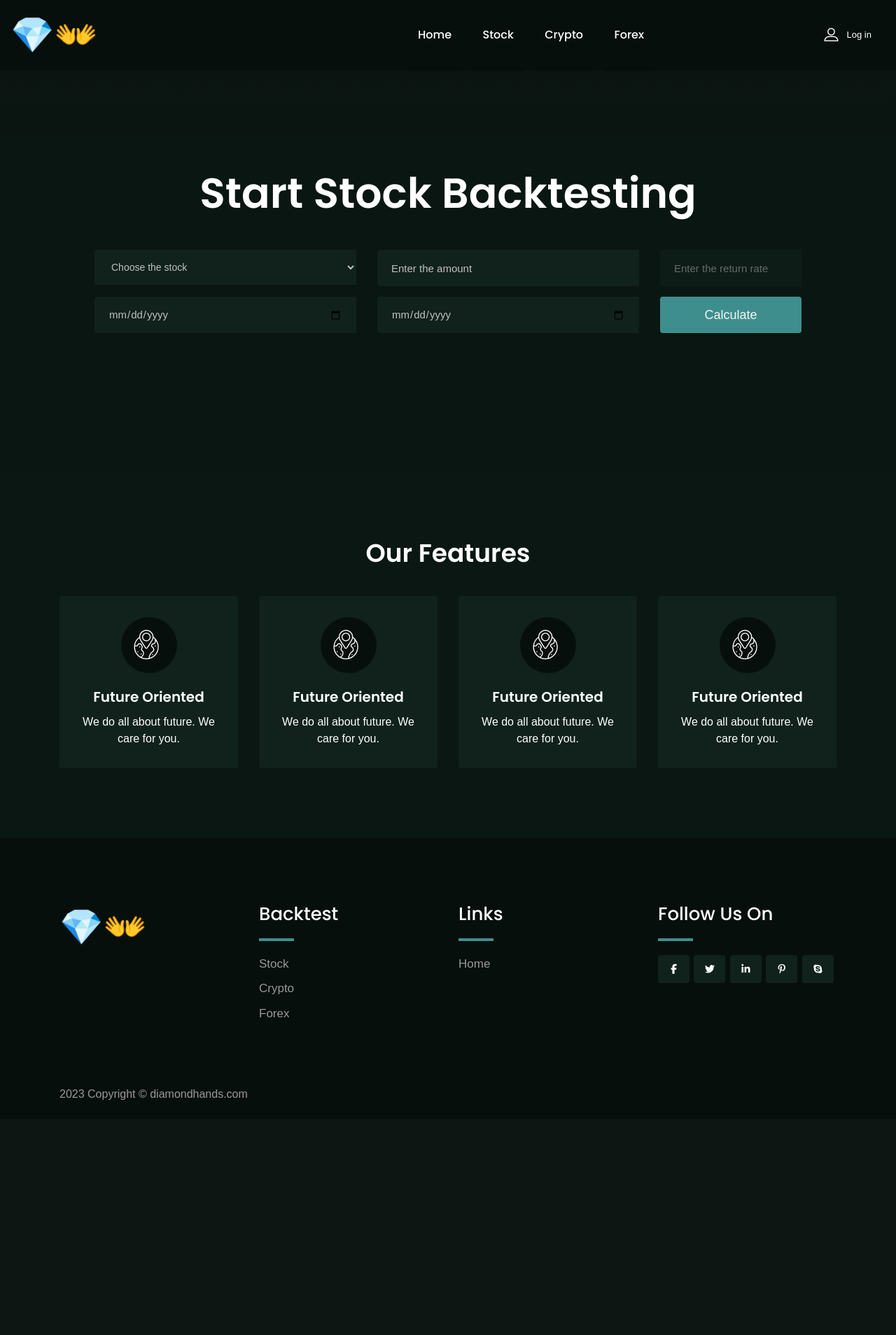
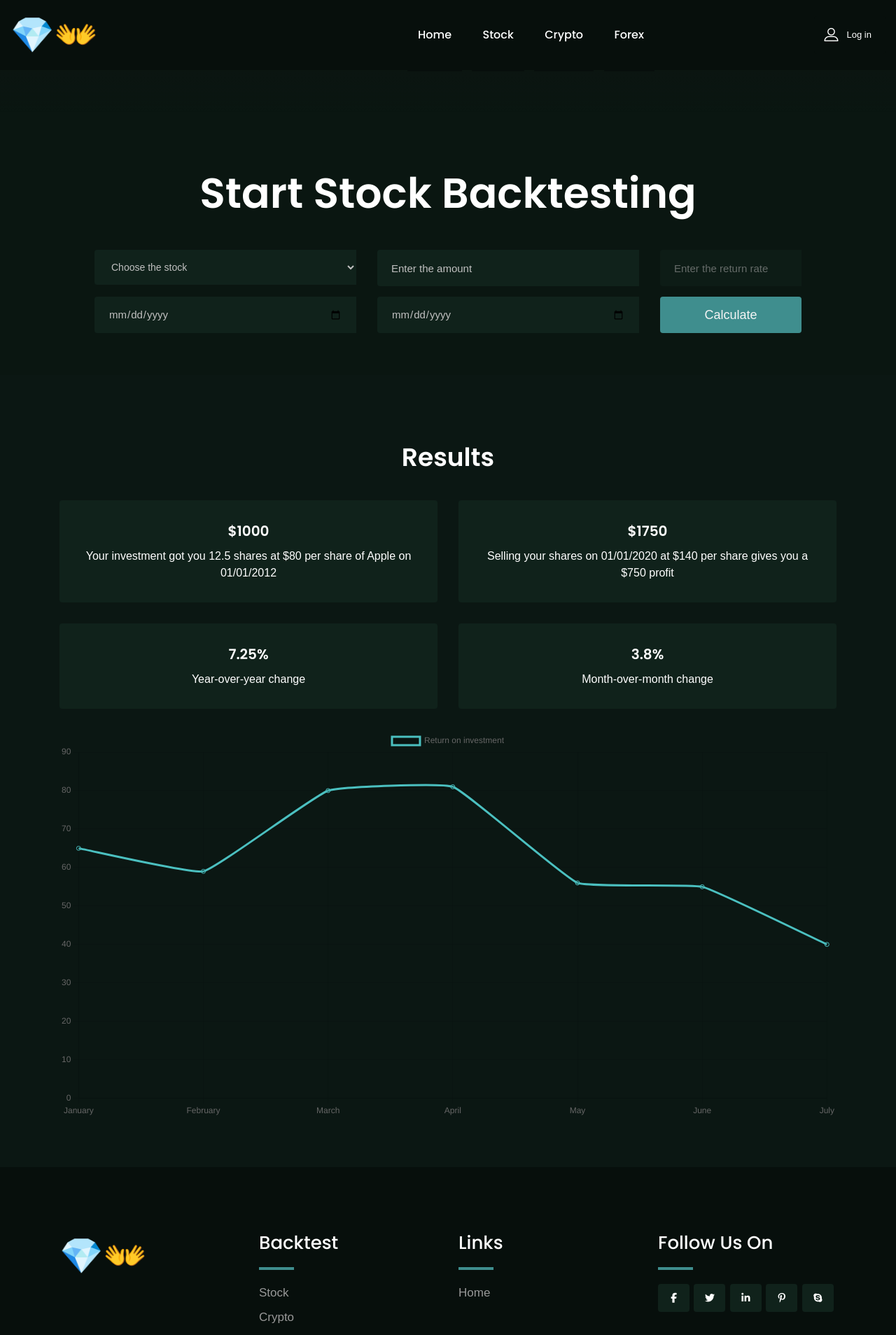
Before and after one commit to hersh29/diamond-hands, a Django app: page /stock/ in a window 1280 px wide. Shown: the top 1908 px of the page at 70% size. Before the commit the page ends 1572 px from the top, so only its background shows below. Run offline with Django 5.2, Linux system fonts and the light colour scheme; data comes from the database, SQL or seed files in the repository; some libraries are stand-ins or nearby versions.

Commit message:
added chart js

```diff
--- a/backtest/templates/backtest/stock.html
+++ b/backtest/templates/backtest/stock.html
@@ -6,10 +6,9 @@
 {% endblock title %}
 
 {% block main %}
-<div style="background: #070F0C !important;">
-
+<div style="background: #070F0C !important; padding-bottom:0 !important;">
     <section class="main-banner-wrap-layout1 bg-common overlay-dark-30 bg--gradient-top-30"
-        style="background: #0A1611;">
+        style="background: #0A1611; padding-bottom:0 !important;">
         <div class="container">
             <div class="main-banner-box-layout1">
                 <h1 class="item-title">Start Stock Backtesting</h1>
@@ -52,49 +51,41 @@
                 </form>
             </div>
         </div>
+
     </section>
     <section class="category-wrap-layout1 padding-top-9p6 padding-bottom-7 overlay-dark-70 parallaxie bg--dark" style="background:rgb(11, 23, 19) !important;">
     <div class="container">
         <div class="section-heading heading-light heading-center">
             {% comment %} <div class="item-sub-title">Explore some of the best place by categories</div> {% endcomment %}
-            <h2 class="item-title">Our Features</h2>
+            <h2 class="item-title">Results</h2>
         </div>
         <div class="row">
-            <div class="col-lg-3 col-md-6">
+            <div class="col-lg-6 col-md-6">
                 <div class="category-box-layout1">
-                    <div class="item-icon" style="box-shadow:none;">
-                        <i class="flaticon-earth"></i>
-                    </div>
-                    <h3 class="item-title"><a style="color:white">Future Oriented</a></h3>
-                    <div class="home-number" style="color:white;">We do all about future. We care for you. </div>
+                    <h3 class="item-title"><a style="color:white">$1000</a></h3>
+                    <div class="home-number" style="color:white;">Your investment got you 12.5 shares at $80 per share of Apple on 01/01/2012</div>
                 </div>
             </div>
-            <div class="col-lg-3 col-md-6">
+            <div class="col-lg-6 col-md-6">
                 <div class="category-box-layout1">
-                    <div class="item-icon" style="box-shadow:none;">
-                        <i class="flaticon-earth"></i>
-                    </div>
-                    <h3 class="item-title"><a style="color:white">Future Oriented</a></h3>
-                    <div class="home-number" style="color:white;">We do all about future. We care for you. </div>
+                    <h3 class="item-title"><a style="color:white">$1750</a></h3>
+                    <div class="home-number" style="color:white;">Selling your shares on 01/01/2020 at $140 per share gives you a $750 profit</div>
                 </div>
             </div>
-            <div class="col-lg-3 col-md-6">
+            <div class="col-lg-6 col-md-6">
                 <div class="category-box-layout1">
-                    <div class="item-icon" style="box-shadow:none;">
-                        <i class="flaticon-earth"></i>
-                    </div>
-                    <h3 class="item-title"><a style="color:white">Future Oriented</a></h3>
-                    <div class="home-number" style="color:white;">We do all about future. We care for you. </div>
+                    <h3 class="item-title"><a style="color:white">7.25%</a></h3>
+                    <div class="home-number" style="color:white;">Year-over-year change</div>
                 </div>
             </div>
-            <div class="col-lg-3 col-md-6">
+            <div class="col-lg-6 col-md-6">
                 <div class="category-box-layout1">
-                    <div class="item-icon" style="box-shadow:none;">
-                        <i class="flaticon-earth"></i>
-                    </div>
-                    <h3 class="item-title"><a style="color:white">Future Oriented</a></h3>
-                    <div class="home-number" style="color:white;">We do all about future. We care for you. </div>
+                    <h3 class="item-title"><a style="color:white">3.8%</a></h3>
+                    <div class="home-number" style="color:white;">Month-over-month change</div>
                 </div>
+            </div>
+            <div class="col-lg-12 col-md-12">
+                <canvas id="myChart"></canvas>
             </div>
         </div>
     </div>
@@ -181,4 +172,32 @@
     }
 </style>
 
+<script src="https://cdn.jsdelivr.net/npm/chart.js"></script>
+
+<script>
+    var ctx = document.getElementById('myChart').getContext('2d');
+    var myChart = new Chart(ctx, {
+        type: 'line',
+        data: {
+            labels: ['January', 'February', 'March', 'April', 'May', 'June', 'July'],
+            datasets: [{
+                label: 'Return on investment',
+                data: [65, 59, 80, 81, 56, 55, 40],
+                fill: false,
+                borderColor: 'rgb(75, 192, 192)',
+                tension: 0.1
+            }]
+        },
+        options: {
+            responsive: true,
+            scales: {
+                y: {
+                    beginAtZero: true
+                }
+            }
+        }
+    });
+</script>
+
+
 {% endblock main %}
--- a/backtest/templates/base.html
+++ b/backtest/templates/base.html
@@ -245,6 +245,7 @@
     <!-- Google Map js -->
     <script
         src="https://maps.googleapis.com/maps/api/js?key=AIzaSyBtmXSwv4YmAKtcZyyad9W7D4AC08z0Rb4"></script>
+
     <!-- Custom Js -->
     <script src="{% static 'backtest/js/main.js' %}"></script>
 </body>
```
